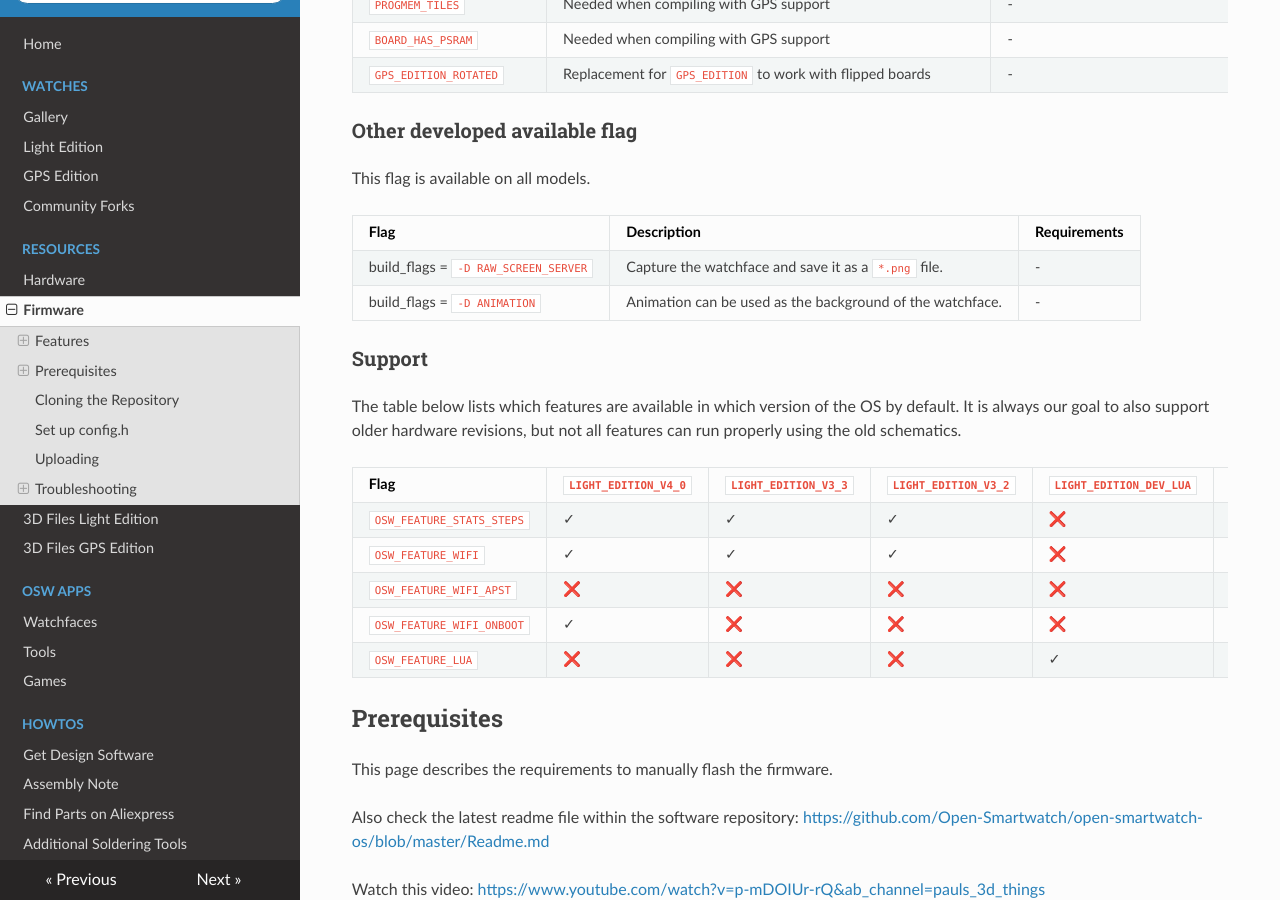
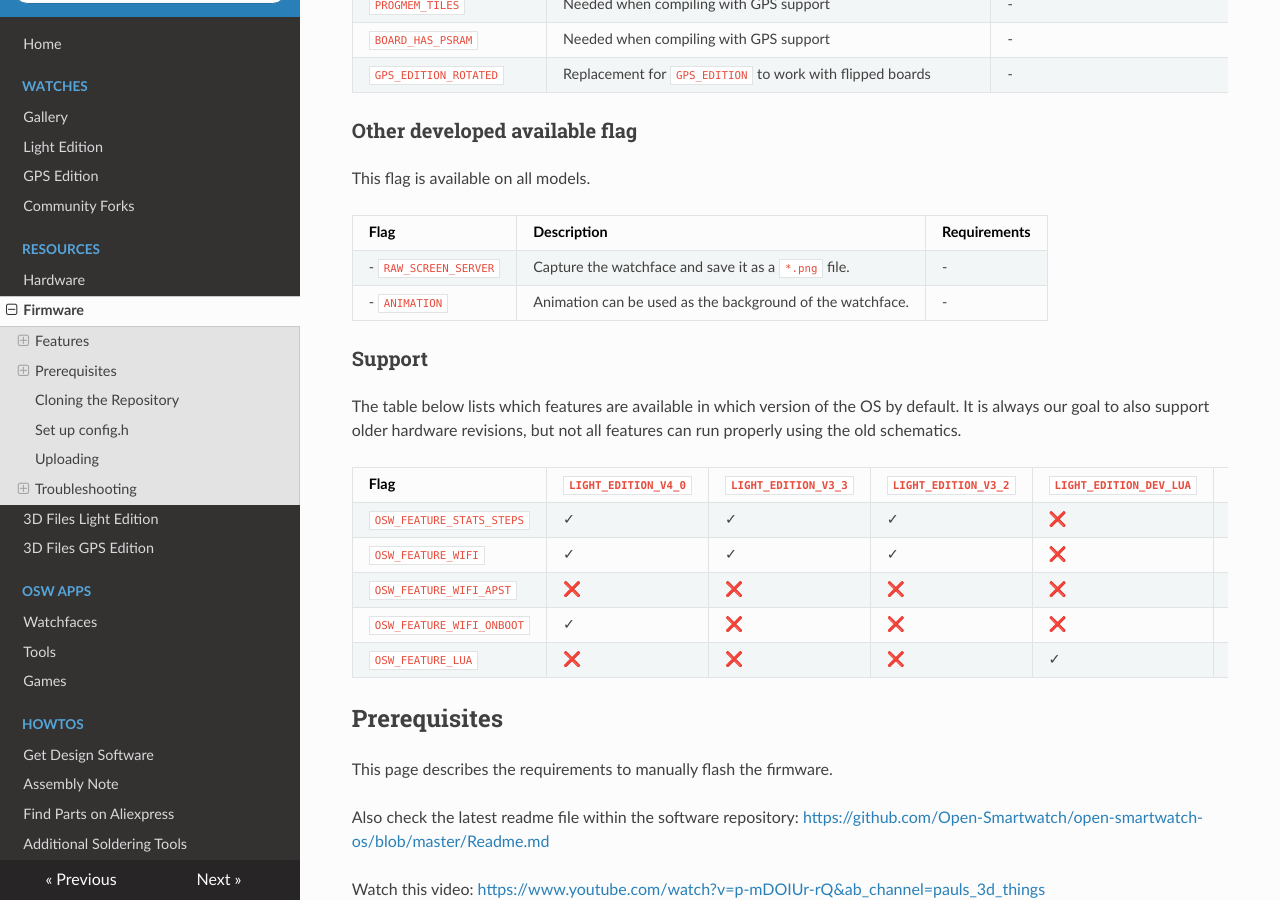
Before and after one commit to Open-Smartwatch/open-smartwatch.github.io, an MkDocs documentation site: the page built from docs/resources/firmware.md, in a window 1280 px wide and 900 px high, scrolled down 617 px. Built offline with MkDocs 1.6.1, drawn with Linux system fonts in a browser that asks for light colours; nearby versions of some CDN libraries.

Commit message:
fix format type

```diff
--- a/docs/resources/firmware.md
+++ b/docs/resources/firmware.md
@@ -22,8 +22,8 @@
 
 Flag | Description | Requirements
 ----------- | ----------- | -----------
-build_flags = `-D RAW_SCREEN_SERVER` | Capture the watchface and save it as a `*.png` file. | -
-build_flags = `-D ANIMATION` | Animation can be used as the background of the watchface. | -
+- `RAW_SCREEN_SERVER` | Capture the watchface and save it as a `*.png` file. | -
+- `ANIMATION` | Animation can be used as the background of the watchface. | -
 
 ### Support
 The table below lists which features are available in which version of the OS by default. It is always our goal to also support older hardware revisions, but not all features can run properly using the old schematics.
```
